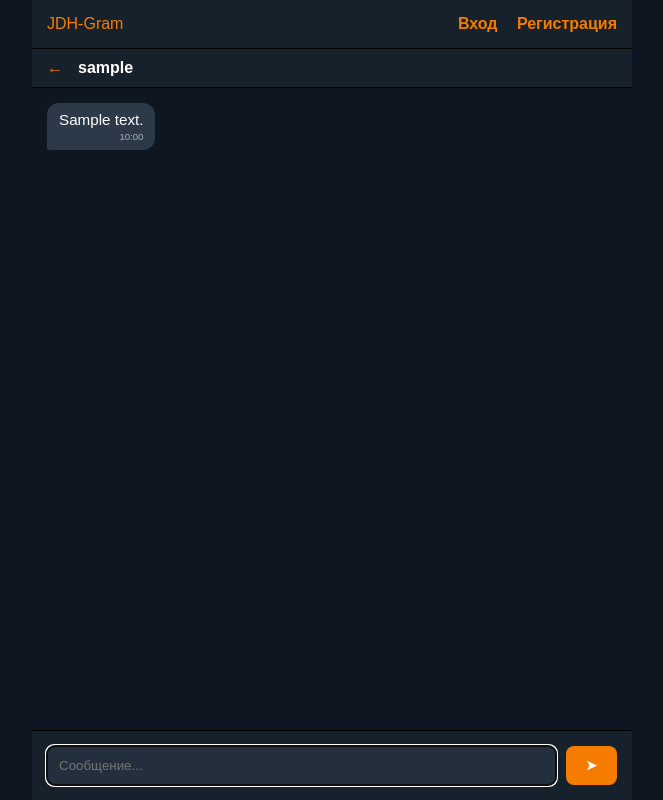
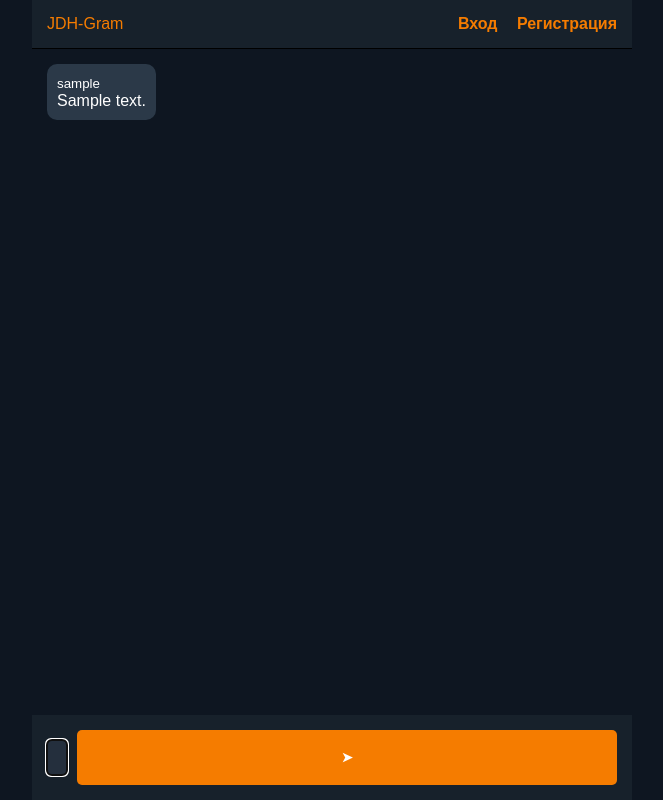
Before and after one commit to JDH-AF/JDHgram-, a Flask app: template templates/chat.html in a window 1280 px wide. Shown: the whole page, without its empty margins (308-971 px from the left). Run offline with Flask 3, Linux system fonts and the light colour scheme; tables that the repository leaves empty hold one stand-in row (values such as "Sample post"); the template is opened without the code that fills it: values that come from a table or form of the project are taken from there, most other values are stand-ins (such as "Sample title", 1, 10 or a date in 2020).

Commit message:
Update chat.html

```diff
--- a/templates/chat.html
+++ b/templates/chat.html
@@ -1,60 +1,29 @@
 {% extends "base.html" %}
 {% block content %}
 <style>
-    .chat-wrapper {
-        display: flex; flex-direction: column; height: 100vh;
-    }
-    .chat-header {
-        padding: 10px 15px; background: var(--bg-panel); border-bottom: 1px solid #000;
-        display: flex; align-items: center; gap: 15px;
-    }
-    #chatBox {
-        flex: 1; overflow-y: auto; padding: 15px;
-        display: flex; flex-direction: column; gap: 10px;
-        background: var(--bg-main);
-    }
-    .msg {
-        padding: 8px 12px; border-radius: 12px; color: white;
-        max-width: 80%; word-wrap: break-word; font-size: 0.95rem;
-    }
-    .sent { align-self: flex-end; background: var(--accent); border-bottom-right-radius: 2px; }
-    .received { align-self: flex-start; background: #2b3948; border-bottom-left-radius: 2px; }
-    .time { font-size: 0.6rem; opacity: 0.6; text-align: right; margin-top: 3px; }
-
-    .input-form {
-        padding: 15px; background: var(--bg-panel);
-        display: flex; gap: 10px; border-top: 1px solid #000;
-    }
-    #msgInput { flex: 1; margin: 0; }
-    .send-btn { width: auto; padding: 0 20px; margin: 0; }
+    #chatBox { flex: 1; overflow-y: auto; padding: 15px; display: flex; flex-direction: column; gap: 10px; }
+    .msg { padding: 10px; border-radius: 10px; color: white; max-width: 80%; }
+    .sent { align-self: flex-end; background: #f57c00; }
+    .received { align-self: flex-start; background: #2b3948; }
+    form { padding: 15px; background: #17212b; display: flex; gap: 10px; }
 </style>
-
-<div class="chat-wrapper">
-    <div class="chat-header">
-        <a href="{{ url_for('index') }}" style="color: var(--accent); text-decoration: none;">←</a>
-        <div style="font-weight: bold;">{{ recipient.username }}</div>
-    </div>
 
 <div id="chatBox">
     {% for msg in messages %}
         <div class="msg {% if msg.sender_id == current_user.id %}sent{% else %}received{% endif %}">
+            <small>{{ msg.sender.username }}</small><br>
             {{ msg.body }}
-                <div class="time">{{ msg.timestamp.strftime('%H:%M') }}</div>
         </div>
     {% endfor %}
 </div>
 
-    <form class="input-form" method="POST">
-        <input type="text" name="message" id="msgInput" placeholder="Сообщение..." required autocomplete="off" autofocus>
-        <button type="submit" class="send-btn">➤</button>
+<form action="{{ url_for('send') }}" method="POST">
+    <input type="text" name="message" placeholder="Сообщение..." required autocomplete="off" autofocus style="flex:1; padding:10px; border-radius:5px; border:none;">
+    <button type="submit" style="padding:10px 20px; background:#f57c00; border:none; color:white; border-radius:5px;">➤</button>
 </form>
-</div>
 
 <script>
-    // Автоскролл вниз при загрузке страницы
-    window.onload = function() {
-        var chatBox = document.getElementById("chatBox");
-        chatBox.scrollTop = chatBox.scrollHeight;
-    };
+    var cb = document.getElementById("chatBox");
+    cb.scrollTop = cb.scrollHeight;
 </script>
 {% endblock %}
```
Lines whose indentation alone changed are shown as unchanged.
